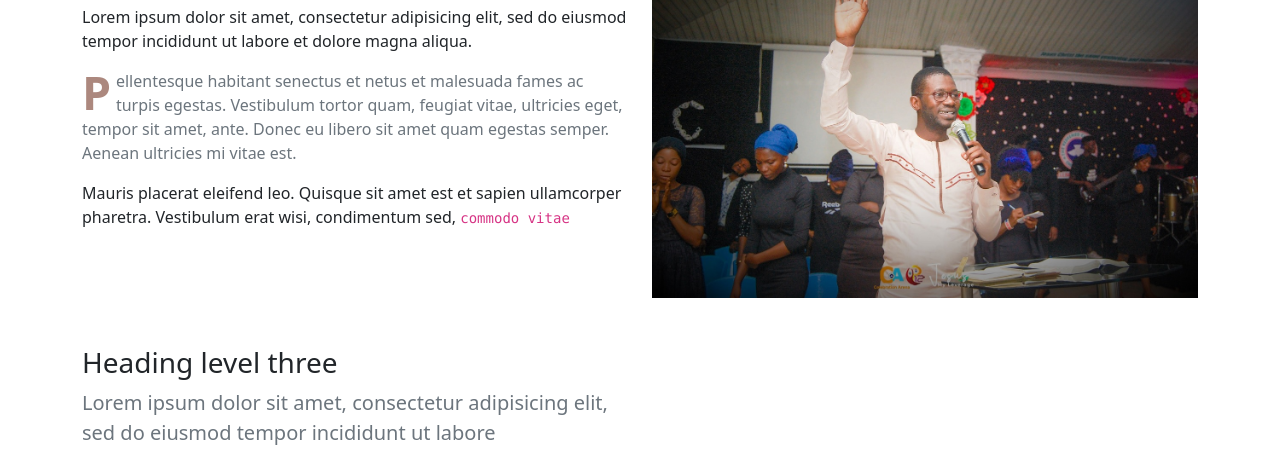
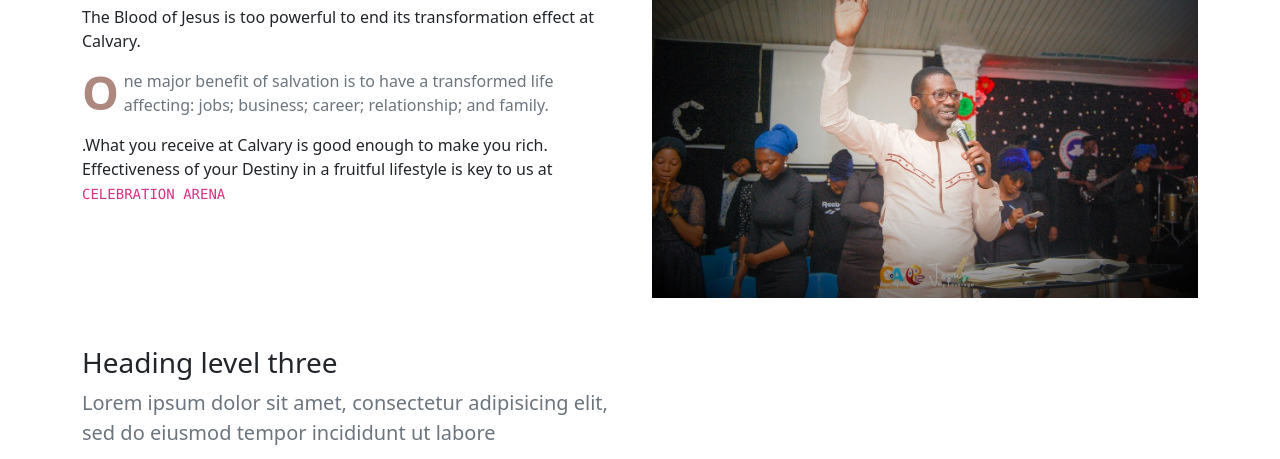
Before and after one commit to rccgca/website, a plain HTML site: page text.html in a window 1280 px wide. Shown: the part 638-1097 px from the top of the page. Drawn offline with nearby package versions, Linux system fonts and the light colour scheme; files that its build step writes are made by us from their sources; a web font is replaced by a local one.

Commit message:
Update text.html

```diff
--- a/text.html
+++ b/text.html
@@ -81,9 +81,21 @@
           <div class="col-lg-6">
             <p class="text-serif text-primary mb-0">Heading level two</p>
             <h2>Welcome to Celebration Arena</h2>
-            <p>Lorem ipsum dolor sit amet, consectetur adipisicing elit, sed do eiusmod tempor incididunt ut labore et dolore magna aliqua.</p>
-            <p class="text-muted drop-caps drop-caps-primary">Pellentesque habitant senectus et netus et malesuada fames ac turpis egestas. Vestibulum tortor quam, feugiat vitae, ultricies eget, tempor sit amet, ante. Donec eu libero sit amet quam egestas semper. Aenean ultricies mi vitae est.</p>
-            <p>Mauris placerat eleifend leo. Quisque sit amet est et sapien ullamcorper pharetra. Vestibulum erat wisi, condimentum sed, <code>commodo vitae</code></p>
+            <p>The Blood of Jesus is too powerful to end its transformation effect at Calvary. </p>
+            <p class="text-muted drop-caps drop-caps-primary">One major benefit of salvation is to have a transformed life affecting:
+
+jobs;
+
+business;
+
+career;
+
+relationship;
+
+and family.</p>
+            <p>.What you receive at Calvary is good enough to make you rich.
+
+Effectiveness of your Destiny in a fruitful lifestyle is key to us at <code>CELEBRATION ARENA</code></p>
           </div>
           <div class="col-lg-6"><img class="img-fluid" src="img/priest.jpg" alt=""></div>
         </div>
```
